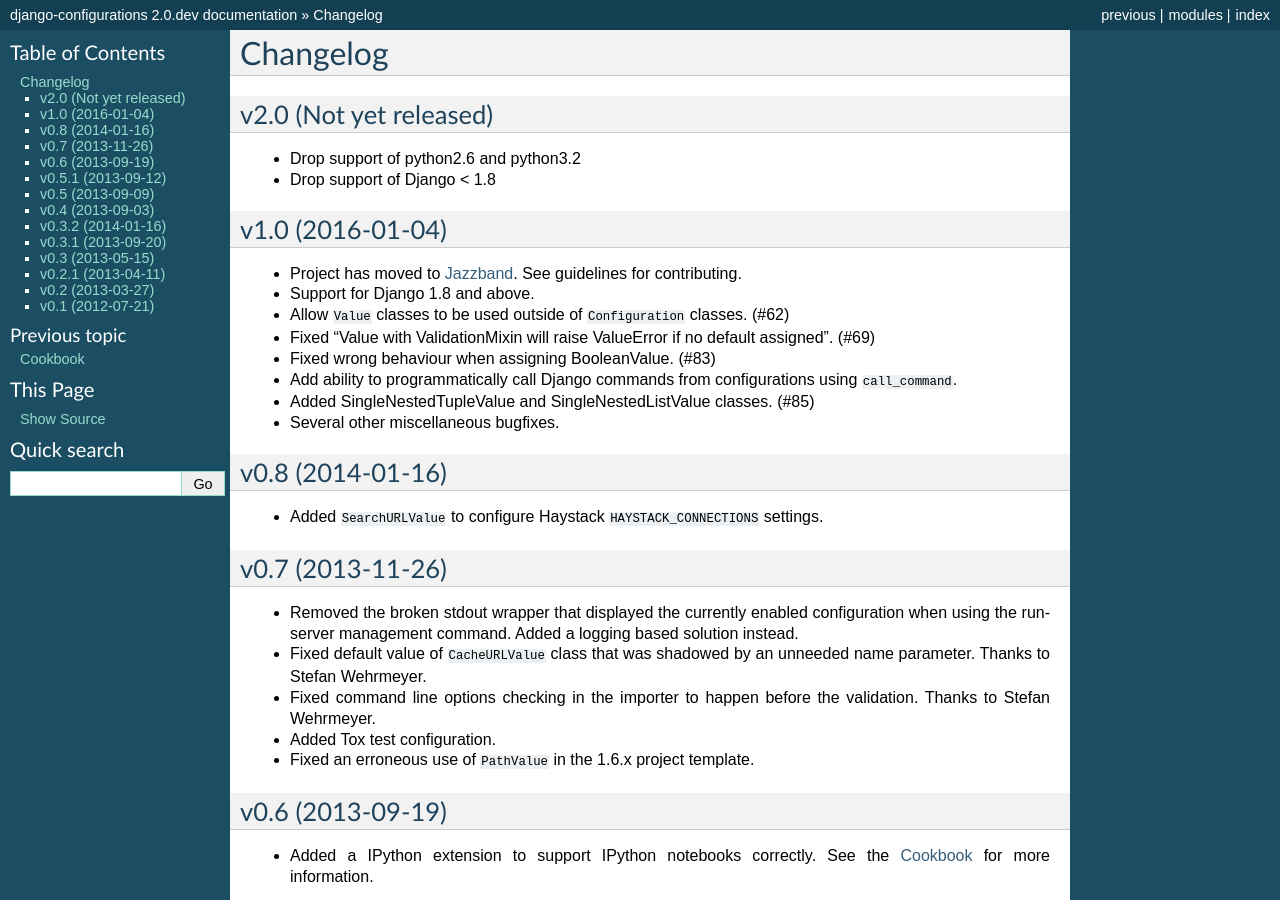
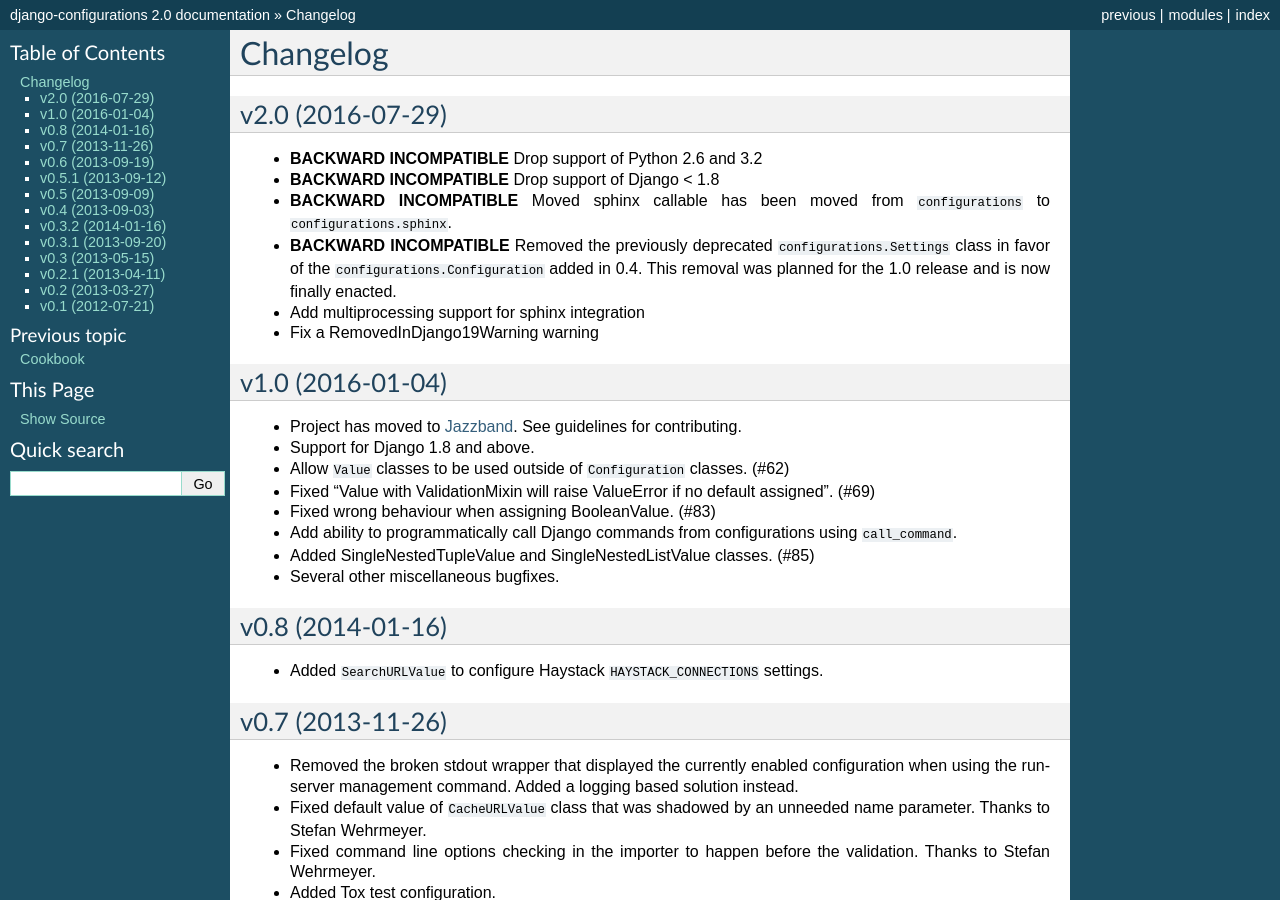
Before and after one commit to jazzband/django-configurations, a Sphinx documentation site: the page built from docs/changes.rst, in a window 1280 px wide and 900 px high. Built offline with Sphinx 7.4.7, drawn with Linux system fonts in a browser that asks for light colours; some of the changed text lies outside the part shown.

Commit message:
Update changelog.

```diff
--- a/configurations/__init__.py
+++ b/configurations/__init__.py
@@ -2,7 +2,7 @@
 from .base import Configuration
 from .decorators import pristinemethod
 
-__version__ = '2.0.dev'
+__version__ = '2.0'
 __all__ = ['Configuration', 'pristinemethod']
 
 
--- a/docs/changes.rst
+++ b/docs/changes.rst
@@ -3,12 +3,24 @@
 Changelog
 ---------
 
-v2.0 (Not yet released)
-^^^^^^^^^^^^^^^^^^^^^^^
+v2.0 (2016-07-29)
+^^^^^^^^^^^^^^^^^
 
-- Drop support of python2.6 and python3.2
-- Drop support of Django < 1.8
+- **BACKWARD INCOMPATIBLE** Drop support of Python 2.6 and 3.2
 
+- **BACKWARD INCOMPATIBLE** Drop support of Django < 1.8
+
+- **BACKWARD INCOMPATIBLE** Moved sphinx callable has been moved from
+  ``configurations`` to ``configurations.sphinx``.
+
+- **BACKWARD INCOMPATIBLE** Removed the previously deprecated
+  ``configurations.Settings`` class in favor of the
+  ``configurations.Configuration`` added in 0.4. This removal was planned for
+  the 1.0 release and is now finally enacted.
+
+- Add multiprocessing support for sphinx integration
+
+- Fix a RemovedInDjango19Warning warning
 
 v1.0 (2016-01-04)
 ^^^^^^^^^^^^^^^^^
--- a/docs/cookbook.rst
+++ b/docs/cookbook.rst
@@ -250,4 +250,5 @@
 
 .. versionchanged:: 2.0
 
-Please note that the sphinx callable has been moved from `configurations` to `configurations.sphinx`.
+Please note that the sphinx callable has been moved from ``configurations`` to
+``configurations.sphinx``.
```
